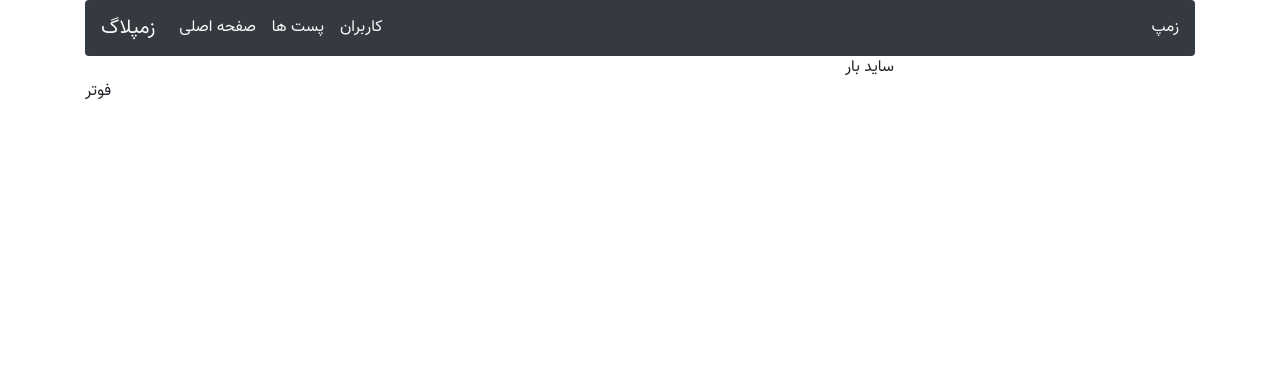
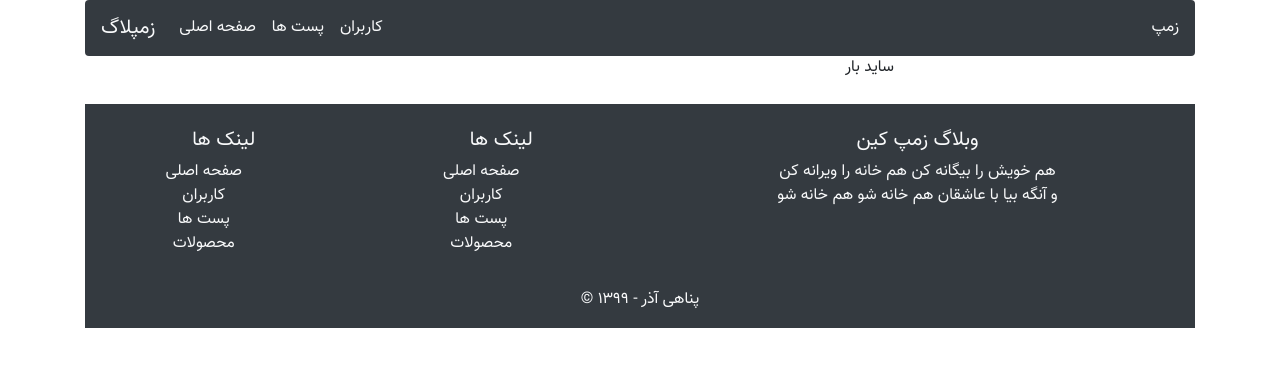
Before and after one commit to AbolfazlPanahiazar/HomeMade-ReactstrapBlog, a React (Create React App) app: page / in a window 1280 px wide. Shown: the top 366 px of the page. Built offline with nearby package versions, Linux system fonts and the light colour scheme; the HTML template or start-up script is replaced by a standard one.

Commit message:
Add Footer

```diff
--- a/package.json
+++ b/package.json
@@ -7,6 +7,7 @@
     "@testing-library/react": "^9.3.2",
     "@testing-library/user-event": "^7.1.2",
     "bootstrap": "^4.5.0",
+    "mdbreact": "^4.27.0",
     "react": "^16.13.1",
     "react-dom": "^16.13.1",
     "react-router-dom": "^5.2.0",
--- a/src/Components/Footer/Footer.jsx
+++ b/src/Components/Footer/Footer.jsx
@@ -1,7 +1,76 @@
 import React from "react";
+import { MDBCol, MDBContainer, MDBRow, MDBFooter } from "mdbreact";
 
 function Footer() {
-  return <div>فوتر</div>;
+  return (
+    <MDBFooter dir={"rtl"} className="bg-dark font-small pt-4 mt-4">
+      <MDBContainer fluid className="text-center text-md-left">
+        <MDBRow>
+          <MDBCol md="6">
+            <h5 className="titl text-center text-light">وبلاگ زمپ کین</h5>
+            <p className="text-light text-center">
+              هم خویش را بیگانه کن هم خانه را ویرانه کن <br /> و آنگه بیا با عاشقان هم خانه شو هم خانه شو
+            </p>
+          </MDBCol>
+          <MDBCol className="text-center" md="3">
+            <h5 className="title text-center text-light">لینک ها</h5>
+            <ul>
+              <li className="list-unstyled">
+                <a className="text-light" href="#!">
+                  صفحه اصلی
+                </a>
+              </li>
+              <li className="list-unstyled">
+                <a className="text-light" href="#!">
+                  کاربران
+                </a>
+              </li>
+              <li className="list-unstyled">
+                <a className="text-light" href="#!">
+                  پست ها
+                </a>
+              </li>
+              <li className="list-unstyled">
+                <a className="text-light" href="#!">
+                  محصولات
+                </a>
+              </li>
+            </ul>
+          </MDBCol>
+          <MDBCol className="text-center" md="3">
+            <h5 className="title text-center text-light">لینک ها</h5>
+            <ul>
+              <li className="list-unstyled">
+                <a className="text-light" href="#!">
+                  صفحه اصلی
+                </a>
+              </li>
+              <li className="list-unstyled">
+                <a className="text-light" href="#!">
+                  کاربران
+                </a>
+              </li>
+              <li className="list-unstyled">
+                <a className="text-light" href="#!">
+                  پست ها
+                </a>
+              </li>
+              <li className="list-unstyled">
+                <a className="text-light" href="#!">
+                  محصولات
+                </a>
+              </li>
+            </ul>
+          </MDBCol>
+        </MDBRow>
+      </MDBContainer>
+      <div className="footer-copyright text-center py-3">
+        <MDBContainer className="text-light" fluid>
+          پناهی آذر - ۱۳۹۹ &copy;
+        </MDBContainer>
+      </div>
+    </MDBFooter>
+  );
 }
 
 export default Footer;
```
Also changed, not shown: 1 other file (tests, documents, lock files or other folders).
